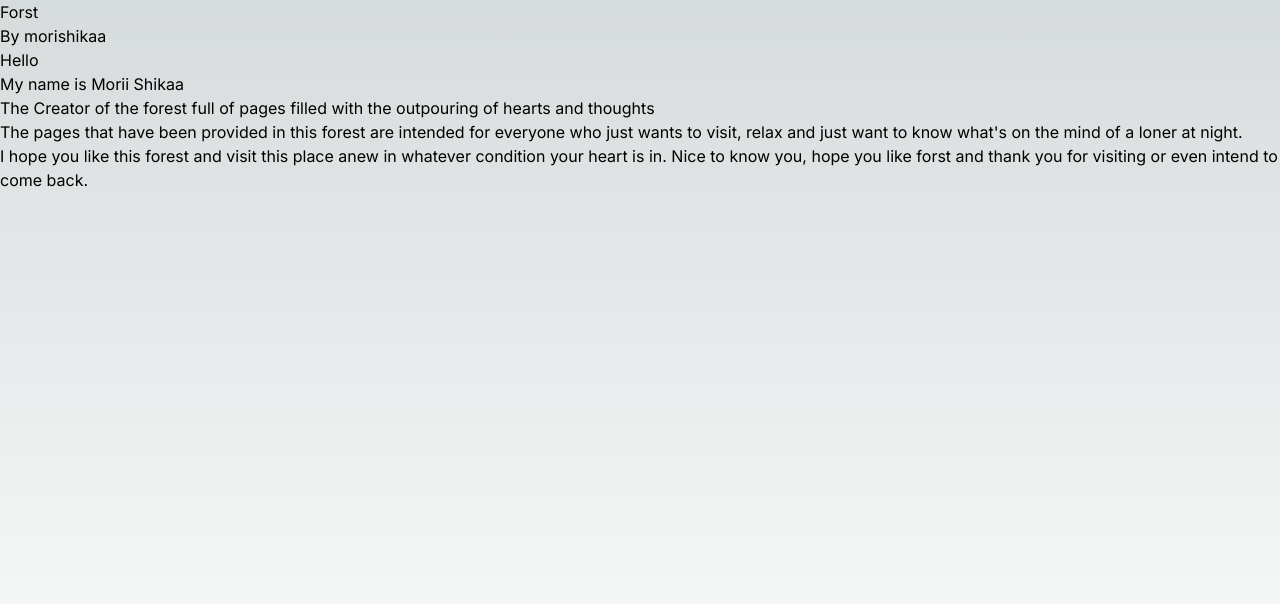
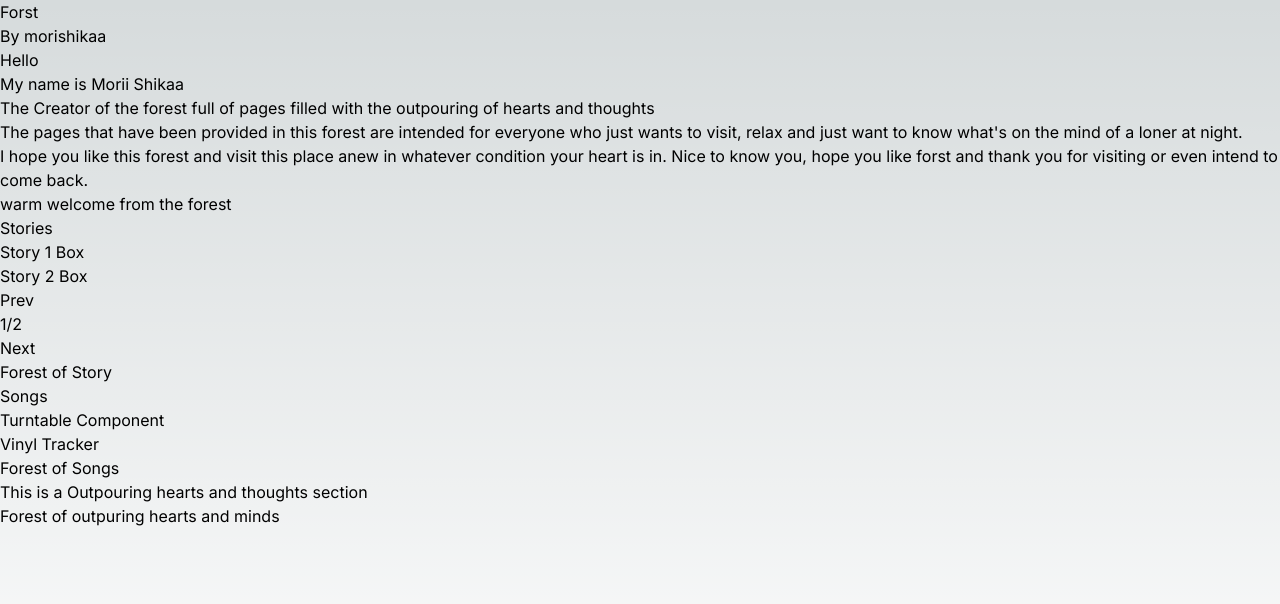
Before and after one commit to moriishika/forst-cllient, a Next.js app: page / in a window 1280 px wide. Shown: the top 604 px of the page. Built offline with nearby package versions, Linux system fonts and the light colour scheme.

Commit message:
Finished the skeletons

```diff
--- a/app/page.tsx
+++ b/app/page.tsx
@@ -1,6 +1,6 @@
 'use client'
 
-import { AboutComponent, HeaderComponent } from '@/components'
+import { AboutComponent, HeaderComponent, SongsSection, StoriesSection, ThoughtSection } from '@/components'
 import { useRef } from 'react';
 
 
@@ -14,6 +14,9 @@ export default function Home() {
       <main className="" ref={main}>
         <HeaderComponent></HeaderComponent>
         <AboutComponent></AboutComponent>
+        <StoriesSection></StoriesSection>
+        <SongsSection></SongsSection>
+        <ThoughtSection></ThoughtSection>
       </main>
     </>
   )
--- a/components/AboutComponent/index.tsx
+++ b/components/AboutComponent/index.tsx
@@ -1,3 +1,5 @@
+import PageIndicator from "../PageIndicator";
+
 const AboutComponent = () => {
 
   return (
@@ -22,6 +24,7 @@ const AboutComponent = () => {
           for visiting or even intend to come back.
         </p>
       </div>
+      <PageIndicator pageTitle="warm welcome from the forest"></PageIndicator>
     </>
   )
 }
--- a/components/PageIndicator/index.tsx
+++ b/components/PageIndicator/index.tsx
@@ -1,6 +1,6 @@
-const PageIndicator = () => {
+const PageIndicator = ({pageTitle} : {pageTitle: string}) => {
   return (
-    <p>Warm welcome from the forst</p>
+    <p>{pageTitle}</p>
   );
 }
 
--- a/components/SongsSection/index.tsx
+++ b/components/SongsSection/index.tsx
@@ -1,3 +1,5 @@
+import PageIndicator from "../PageIndicator";
+
 const SongsSection = () => {
   return(
     <>
@@ -12,6 +14,7 @@ const SongsSection = () => {
         Vinyl Tracker
       </div>
     </div>
+    <PageIndicator pageTitle="Forest of Songs"></PageIndicator>
     </>
   )
 }
--- a/components/StoriesComponents/StoriesSection/index.tsx
+++ b/components/StoriesComponents/StoriesSection/index.tsx
@@ -1,12 +1,27 @@
 import PageIndicator from "../../PageIndicator";
+
+const ColumnIndicator = ( ) => {
+  return (
+    <div>
+      <button>Prev</button>
+      <h2>1/2</h2>
+      <button>Next</button>
+    </div>
+  )
+}
 
 const StoriesSection = () => {
   return(
     <>
-      <div>Story 1 Box</div>
-      <div>Story 2 Box</div>
-      <div>Column Indicator</div>
-      <PageIndicator></PageIndicator>
+      <div>
+        <h1>Stories</h1>
+      </div>
+      <div>
+        <div>Story 1 Box</div>
+        <div>Story 2 Box</div>
+        <ColumnIndicator></ColumnIndicator>
+      </div>
+      <PageIndicator pageTitle="Forest of Story"></PageIndicator>
     </>
   )
 }
--- a/components/ThoughtSection/index.tsx
+++ b/components/ThoughtSection/index.tsx
@@ -1,7 +1,10 @@
+import PageIndicator from "../PageIndicator";
+
 const ThoughtSection = () => {
   return (
     <>
       <h1>This is a Outpouring hearts and thoughts section</h1>
+      <PageIndicator pageTitle="Forest of outpuring hearts and minds"></PageIndicator>
     </>
   )
 }
```
